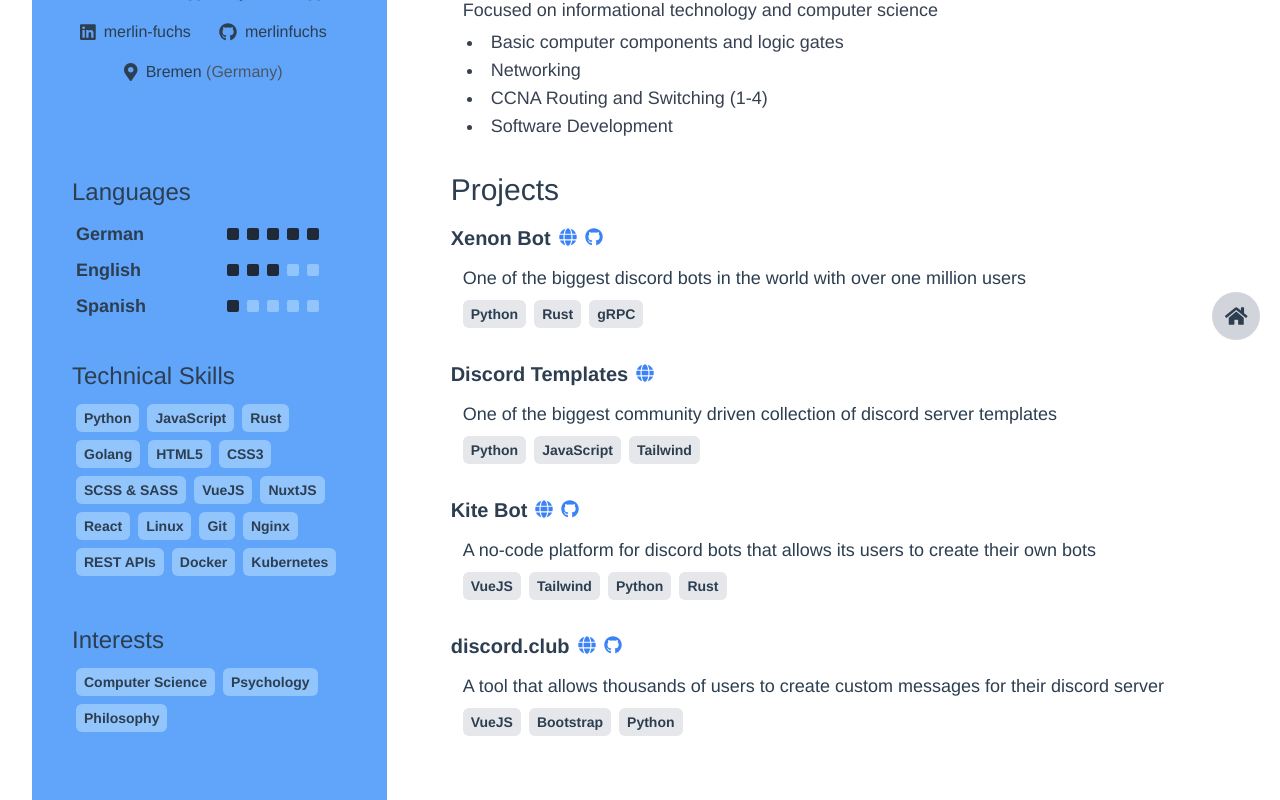
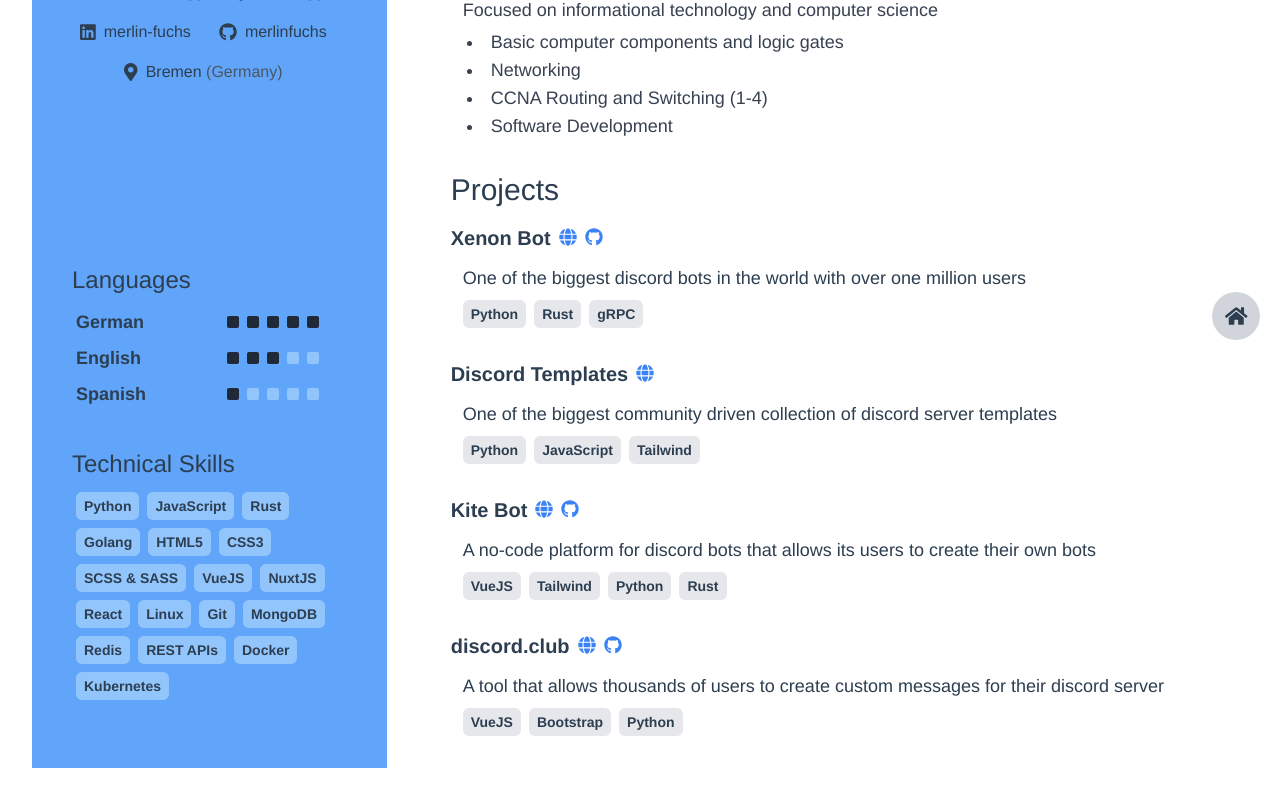
Before and after one commit to merlinfuchs/merlinfuchs, a Vue app in the folder app/: page /resume in a window 1280 px wide. Shown: the part 440-1240 px from the top of the page. After the commit the page ends 1208 px from the top, so only its background shows below. Built offline with nearby package versions, Linux system fonts and the light colour scheme.

Commit message:
remove interests

```diff
--- a/app/src/views/Resume.vue
+++ b/app/src/views/Resume.vue
@@ -107,21 +107,22 @@
                                 <div class="px-2 py-1 rounded-md bg-blue-300 mr-2 mb-2">React</div>
                                 <div class="px-2 py-1 rounded-md bg-blue-300 mr-2 mb-2">Linux</div>
                                 <div class="px-2 py-1 rounded-md bg-blue-300 mr-2 mb-2">Git</div>
-                                <div class="px-2 py-1 rounded-md bg-blue-300 mr-2 mb-2">Nginx</div>
+                                <div class="px-2 py-1 rounded-md bg-blue-300 mr-2 mb-2">MongoDB</div>
+                                <div class="px-2 py-1 rounded-md bg-blue-300 mr-2 mb-2">Redis</div>
                                 <div class="px-2 py-1 rounded-md bg-blue-300 mr-2 mb-2">REST APIs</div>
                                 <div class="px-2 py-1 rounded-md bg-blue-300 mr-2 mb-2">Docker</div>
                                 <div class="px-2 py-1 rounded-md bg-blue-300 mr-2 mb-2">Kubernetes</div>
                             </div>
                         </div>
 
-                        <div class="mb-10">
+                        <!-- <div class="mb-10">
                             <h3 class="text-2xl mb-3">Interests</h3>
                             <div class="flex flex-wrap items-center text-sm font-bold px-1">
                                 <div class="px-2 py-1 rounded-md bg-blue-300 mr-2 mb-2">Computer Science</div>
                                 <div class="px-2 py-1 rounded-md bg-blue-300 mr-2 mb-2">Psychology</div>
                                 <div class="px-2 py-1 rounded-md bg-blue-300 mr-2 mb-2">Philosophy</div>
                             </div>
-                        </div>
+                        </div> -->
                     </div>
                 </div>
                 <div class="flex-auto lg:w-8/12 pt-10 px-5 lg:pl-16 text-lg">
@@ -236,7 +237,7 @@
                                 </div>
                             </div>
                         </div>
-                        <div>
+                        <div class="mb-8">
                             <div class="font-bold flex items-center mb-3">
                                 <div class="text-xl mr-2">discord.club</div>
                                 <a href="https://discord.club" target="_blank">
```
